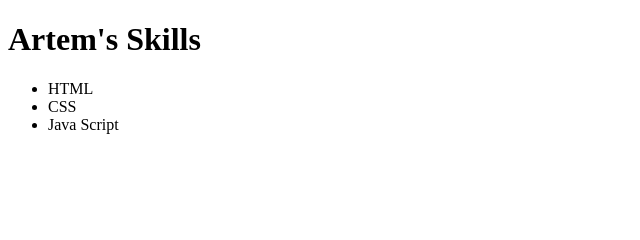
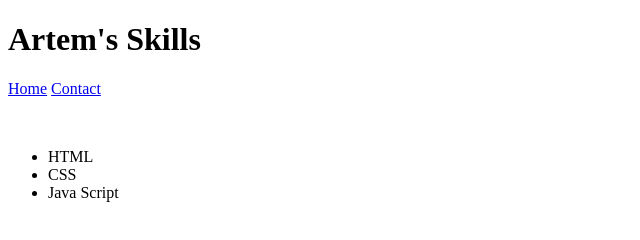
Before and after one commit to achernyak/highschool, a plain HTML site: page skills.html in a window 1280 px wide. Shown: the whole page, without its empty margins (0-640 px from the left). Drawn offline with Linux system fonts and the light colour scheme.

Commit message:
added links to pages

```diff
--- a/skills.html
+++ b/skills.html
@@ -8,6 +8,11 @@
 
 <body>
   <h1>Artem's Skills</h1>
+  <p>
+    <a href="index.html">Home</a>
+    <a href="contact.html">Contact</a>
+  </p>
+  <br>
 
   <ul>
     <li>HTML</li>
```
Also changed, not shown: contact.html (+5 -0 lines).
